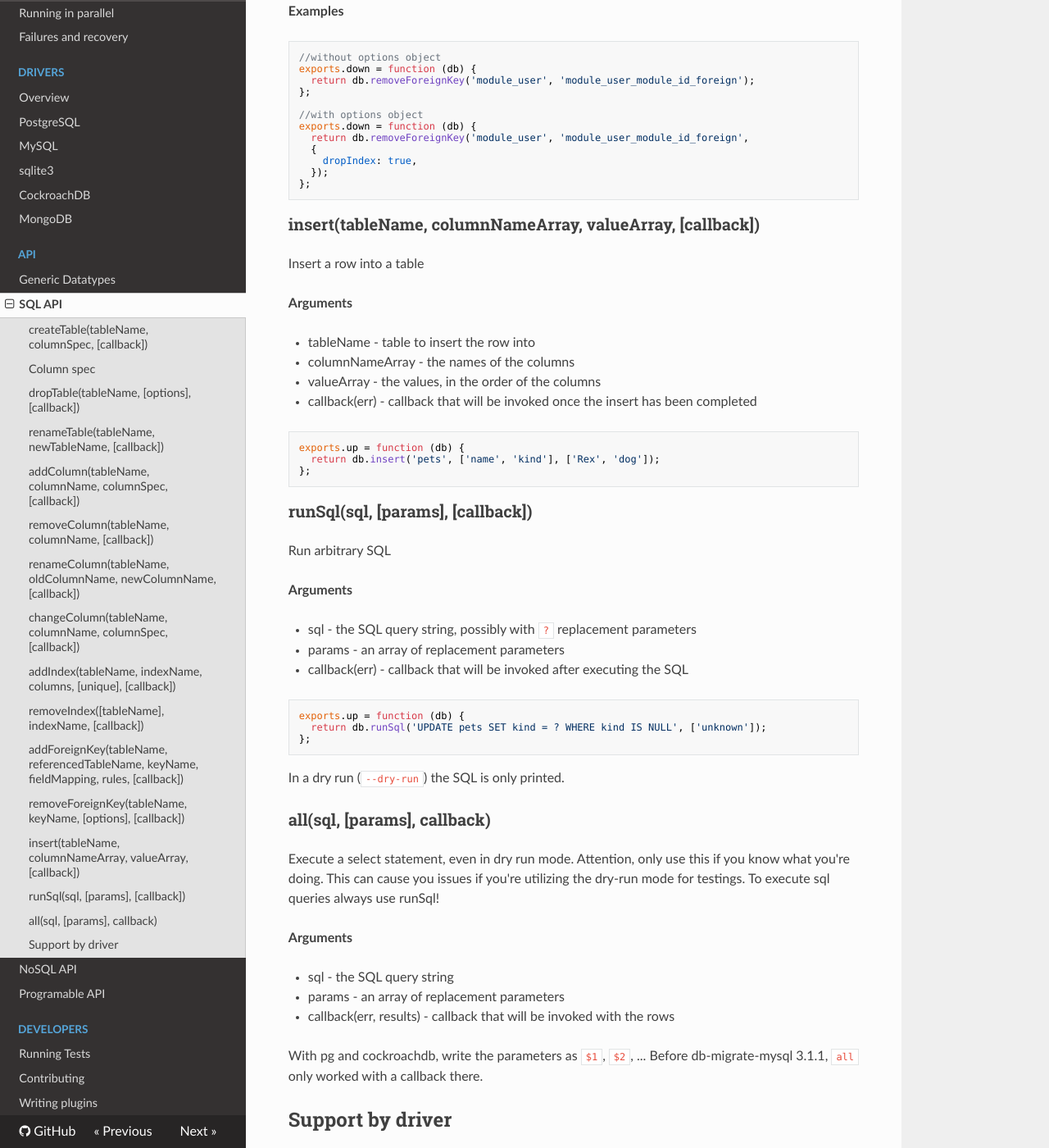
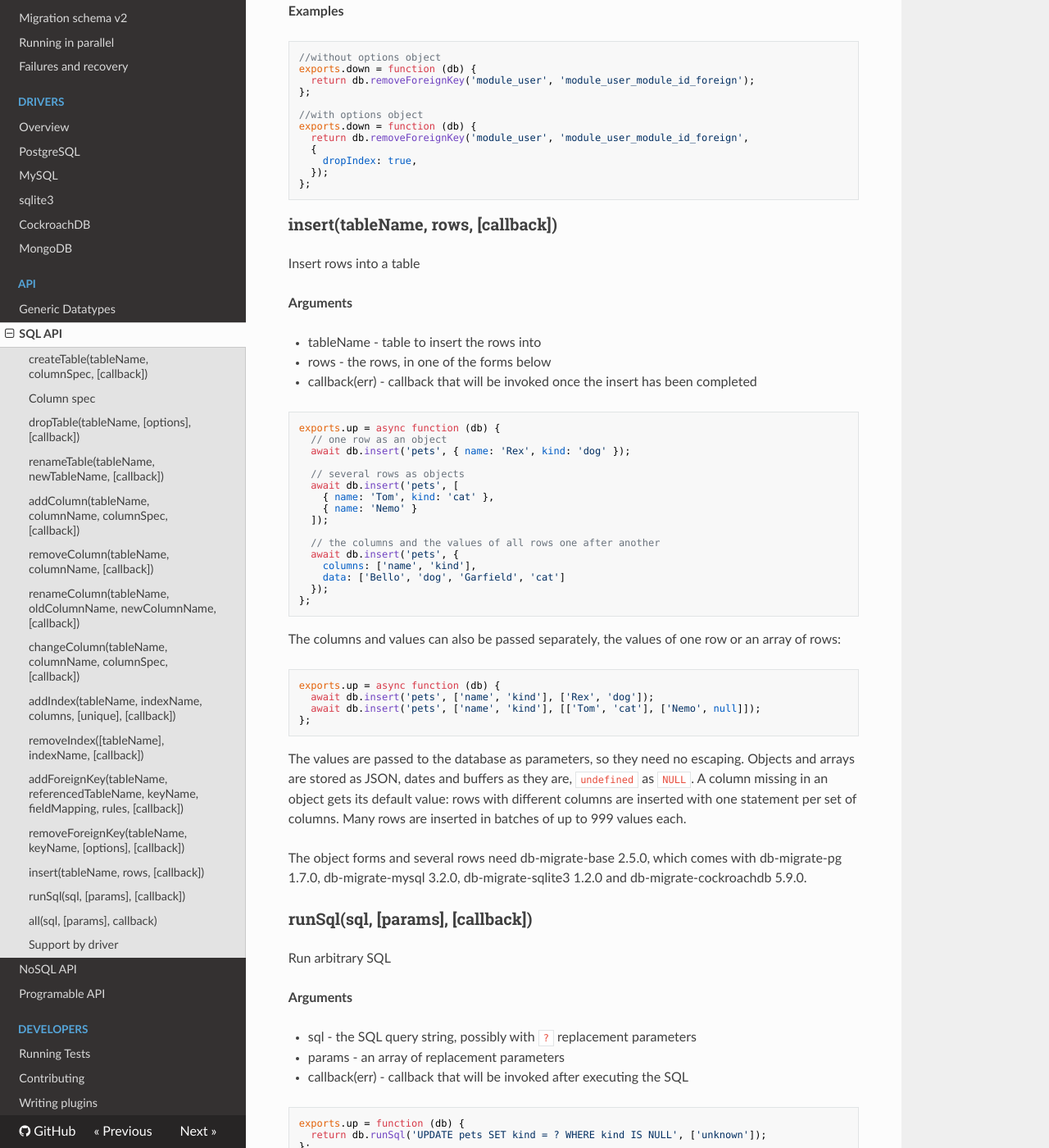
Before and after one commit to db-migrate/english-docs, an MkDocs documentation site: the page built from docs/API/SQL.md, in a window 1280 px wide and 1400 px high, scrolled down 6082 px. Shown: the whole window at 82% size. Built offline with MkDocs 1.6.1, drawn with Linux system fonts in a browser that asks for light colours; nearby versions of some CDN libraries; some of the changed text lies outside the part shown.

Commit message:
docs: insert forms and sqlite removeColumn, renameColumn

````diff
--- a/docs/API/SQL.md
+++ b/docs/API/SQL.md
@@ -312,22 +312,54 @@ exports.down = function (db) {
 };
 ```
 
-### insert(tableName, columnNameArray, valueArray, [callback])
+### insert(tableName, rows, [callback])
 
-Insert a row into a table
+Insert rows into a table
 
 __Arguments__
 
-* tableName - table to insert the row into
-* columnNameArray - the names of the columns
-* valueArray - the values, in the order of the columns
+* tableName - table to insert the rows into
+* rows - the rows, in one of the forms below
 * callback(err) - callback that will be invoked once the insert has been completed
 
 ```javascript
-exports.up = function (db) {
-  return db.insert('pets', ['name', 'kind'], ['Rex', 'dog']);
+exports.up = async function (db) {
+  // one row as an object
+  await db.insert('pets', { name: 'Rex', kind: 'dog' });
+
+  // several rows as objects
+  await db.insert('pets', [
+    { name: 'Tom', kind: 'cat' },
+    { name: 'Nemo' }
+  ]);
+
+  // the columns and the values of all rows one after another
+  await db.insert('pets', {
+    columns: ['name', 'kind'],
+    data: ['Bello', 'dog', 'Garfield', 'cat']
+  });
 };
 ```
+
+The columns and values can also be passed separately, the values of one row
+or an array of rows:
+
+```javascript
+exports.up = async function (db) {
+  await db.insert('pets', ['name', 'kind'], ['Rex', 'dog']);
+  await db.insert('pets', ['name', 'kind'], [['Tom', 'cat'], ['Nemo', null]]);
+};
+```
+
+The values are passed to the database as parameters, so they need no
+escaping. Objects and arrays are stored as JSON, dates and buffers as they
+are, `undefined` as `NULL`. A column missing in an object gets its default
+value: rows with different columns are inserted with one statement per set of
+columns. Many rows are inserted in batches of up to 999 values each.
+
+The object forms and several rows need db-migrate-base 2.5.0, which comes with
+db-migrate-pg 1.7.0, db-migrate-mysql 3.2.0, db-migrate-sqlite3 1.2.0 and
+db-migrate-cockroachdb 5.9.0.
 
 ### runSql(sql, [params], [callback])
 
````
Also changed, not shown: other parts of docs/API/SQL.md (+2 -1 lines), docs/Drivers/sqlite3.md (+9 -7 lines).
